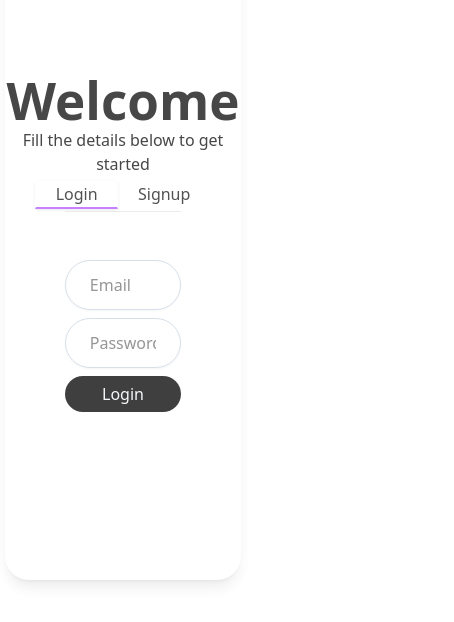
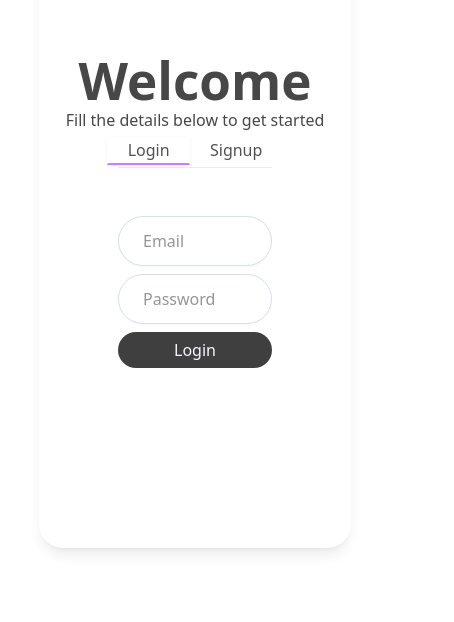
Before and after one commit to AyushNag3/GossipGo, a React (Vite) app in the folder frontend/: page /auth in a window 390 px wide. Shown: the part 212-834 px from the top of the page, 454 px wide, since content can reach past the window. Built offline with nearby package versions, Linux system fonts and the light colour scheme.

Commit message:
changes in auth page

```diff
--- a/frontend/src/App.css
+++ b/frontend/src/App.css
@@ -1,7 +1,7 @@
 #root {
-  max-width: 1280px;
+
   margin: 0 auto;
-  padding: 2rem;
+
   text-align: center;
   --warning: oklch(0.84 0.16 84);
   --warning-foreground: oklch(0.28 0.07 46);
--- a/frontend/src/index.css
+++ b/frontend/src/index.css
@@ -51,7 +51,6 @@
 
 a {
   font-weight: 500;
-  color: #646cff;
   text-decoration: inherit;
 }
 a:hover {
@@ -73,21 +72,19 @@ h1 {
 
 button {
 
-
   padding: 0.6em 1.2em;
   font-size: 1em;
   font-weight: 500;
   font-family: inherit;
+  cursor: pointer;
 
-  cursor: pointer;
-  transition: border-color 0.25s;
 }
 button:hover {
 
 }
 button:focus,
 button:focus-visible {
-  outline: 4px auto -webkit-focus-ring-color;
+
 }
 
 @media (prefers-color-scheme: light) {
--- a/frontend/src/pages/auth.tsx
+++ b/frontend/src/pages/auth.tsx
@@ -15,10 +15,9 @@ export const Auth = () => {
     const handlesignup = () => {
 
     }
-
     return <>
     <div className="h-[100vh] w-[100vw] flex items-center justify-center">
-       <div className="mr-52 h-[80vh]  bg-white border-2 border-white shadow-lg opacity-75 w-[80vw] md:w-[90vw] lg:w-[70vw] xl:w-[60vw]
+       <div className="mr h-[80vh]  bg-white border-2 border-white shadow-lg opacity-75 w-[80vw] md:w-[90vw] lg:w-[70vw] xl:w-[60vw]
        rounded-3xl grid">
           <div className="flex flex-row  justify-center">
 
```
